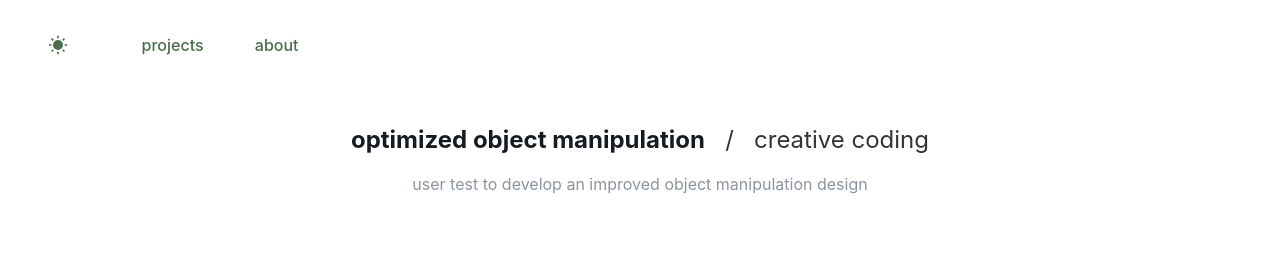
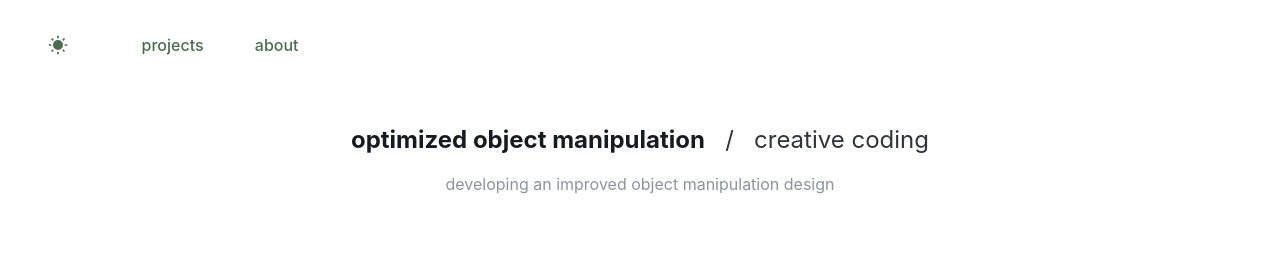
Before and after one commit to michellewzhang/portfolio, a React (Create React App) app: page /optimize in a window 1280 px wide. Shown: the top 264 px of the page. Built offline with nearby package versions, Linux system fonts and the light colour scheme.

Commit message:
fix typo

```diff
--- a/src/components/Optimize/Optimize.js
+++ b/src/components/Optimize/Optimize.js
@@ -56,7 +56,7 @@ const gridContainer = {
 function Optimize() {
   return (
     <>
-    <ProjectHeader title="optimized object manipulation" description="creative coding" details="user test to develop an improved object manipulation design"/>
+    <ProjectHeader title="optimized object manipulation" description="creative coding" details="developing an improved object manipulation design"/>
     <Box sx={gridContainer}>
       <Grid container spacing={{ xs: 1, md: 1 }} columns={{ xs: 4, sm: 8, md: 12 }}>
         <Grid item xs={4} sm={8} md={6}>
```
